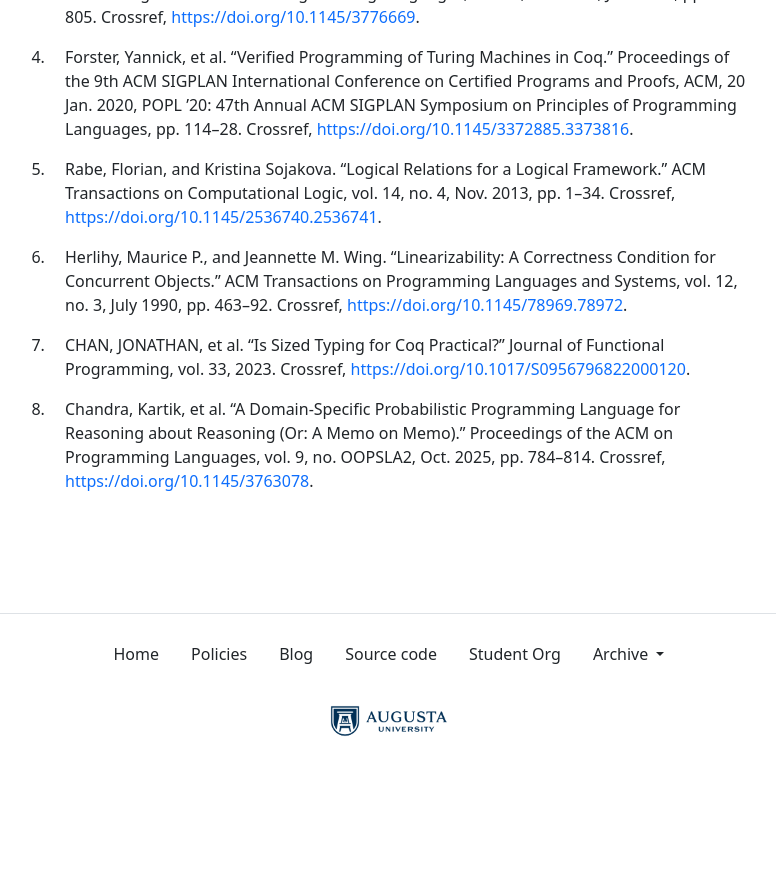
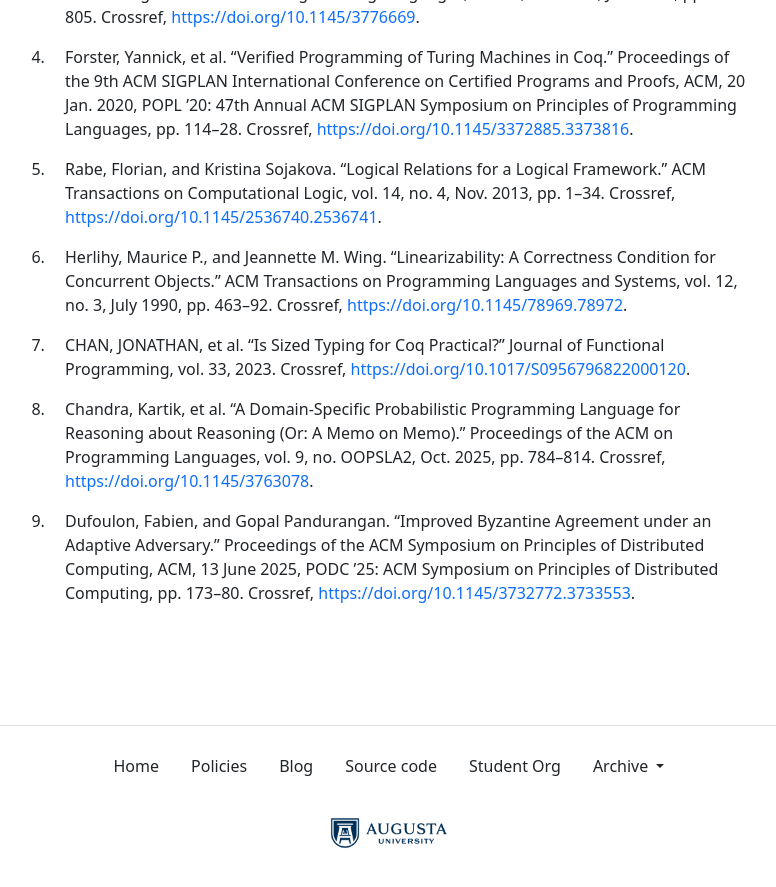
Before and after one commit to the-au-forml-lab/plgroup, a Jekyll site: the page built from docs/index.md, in a window 1280 px wide and 900 px high, scrolled down 1897 px. Shown: the top 887 px of the window, without its empty margins (251-1027 px from the left). Built offline with Jekyll 4.4.1, drawn with Linux system fonts in a browser that asks for light colours; before the commit the page ends 2685 px from its top, so only the background shows below that; some of the changed text lies outside the part shown.

Commit message:
[create-pull-request] automated change

```diff
--- a/data/history.txt
+++ b/data/history.txt
@@ -65,3 +65,4 @@
 10.1145/78969.78972
 10.1017/S0956796822000120
 10.1145/3763078
+10.1145/3732772.3733553
--- a/docs/index.md
+++ b/docs/index.md
@@ -37,7 +37,7 @@ organization.
 | 6.  | February 27 | Linearizability: a correctness condition for concurrent objects                 | UH 227 (Fishbowl) |
 | 7.  | March 13    | Is sized typing for Coq practical?                 | UH 227 (Fishbowl) |
 | 8.  | March 20    | A Domain-Specific Probabilistic Programming Language for Reasoning about Reasoning (Or: A Memo on memo)                 | UH 227 (Fishbowl) |
-| 9.  | March 27    | Paper 9 discussion                 | UH 227 (Fishbowl) |
+| 9.  | March 27    | Improved Byzantine Agreement under an Adaptive Adversary                 | UH 227 (Fishbowl) |
 | 10. | April 3     | Paper 10 discussion                | UH 227 (Fishbowl) |
 | 12. | April 24    | Awards Gala                        | UH 227 (Fishbowl) |
 
--- a/docs/papers.md
+++ b/docs/papers.md
@@ -6,3 +6,4 @@
 1. Herlihy, Maurice P., and Jeannette M. Wing. “Linearizability: A Correctness Condition for Concurrent Objects.” ACM Transactions on Programming Languages and Systems, vol. 12, no. 3, July 1990, pp. 463–92. Crossref, <https://doi.org/10.1145/78969.78972>.
 1. CHAN, JONATHAN, et al. “Is Sized Typing for Coq Practical?” Journal of Functional Programming, vol. 33, 2023. Crossref, <https://doi.org/10.1017/S0956796822000120>.
 1. Chandra, Kartik, et al. “A Domain-Specific Probabilistic Programming Language for Reasoning about Reasoning (Or: A Memo on Memo).” Proceedings of the ACM on Programming Languages, vol. 9, no. OOPSLA2, Oct. 2025, pp. 784–814. Crossref, <https://doi.org/10.1145/3763078>.
+1. Dufoulon, Fabien, and Gopal Pandurangan. “Improved Byzantine Agreement under an Adaptive Adversary.” Proceedings of the ACM Symposium on Principles of Distributed Computing, ACM, 13 June 2025, PODC ’25: ACM Symposium on Principles of Distributed Computing, pp. 173–80. Crossref, <https://doi.org/10.1145/3732772.3733553>.
```
